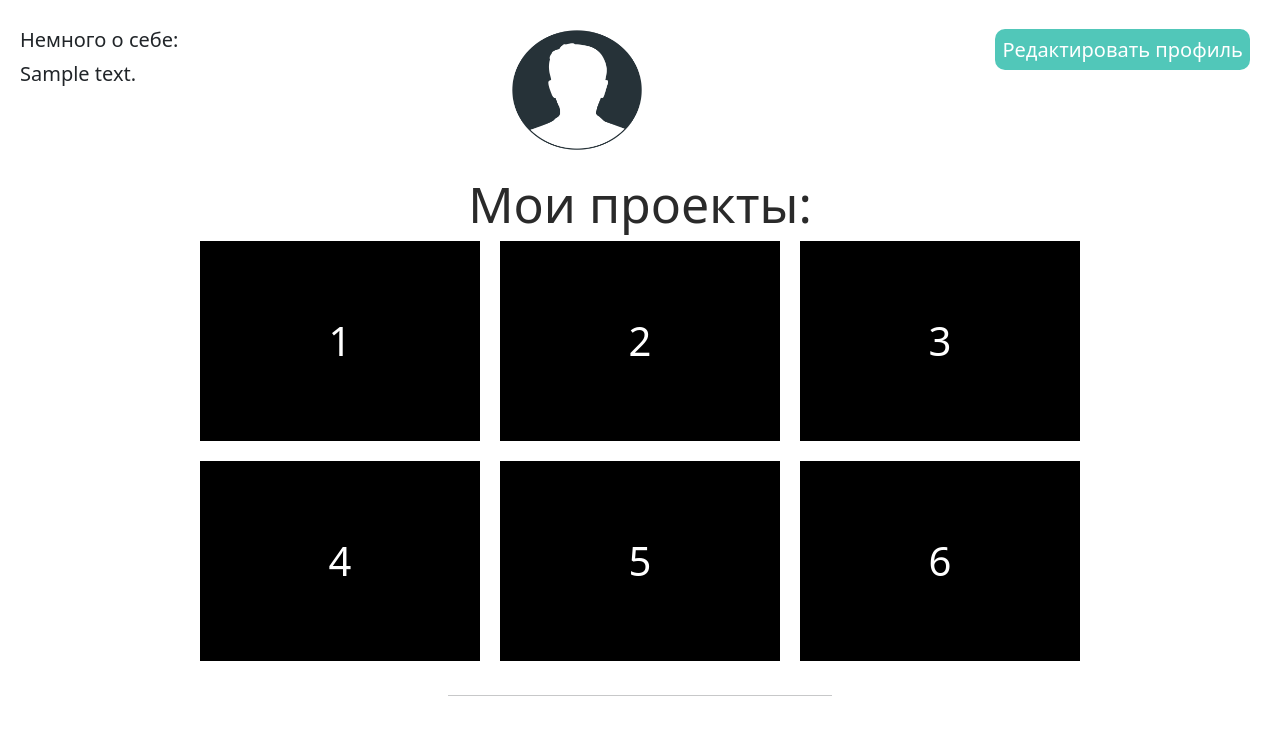
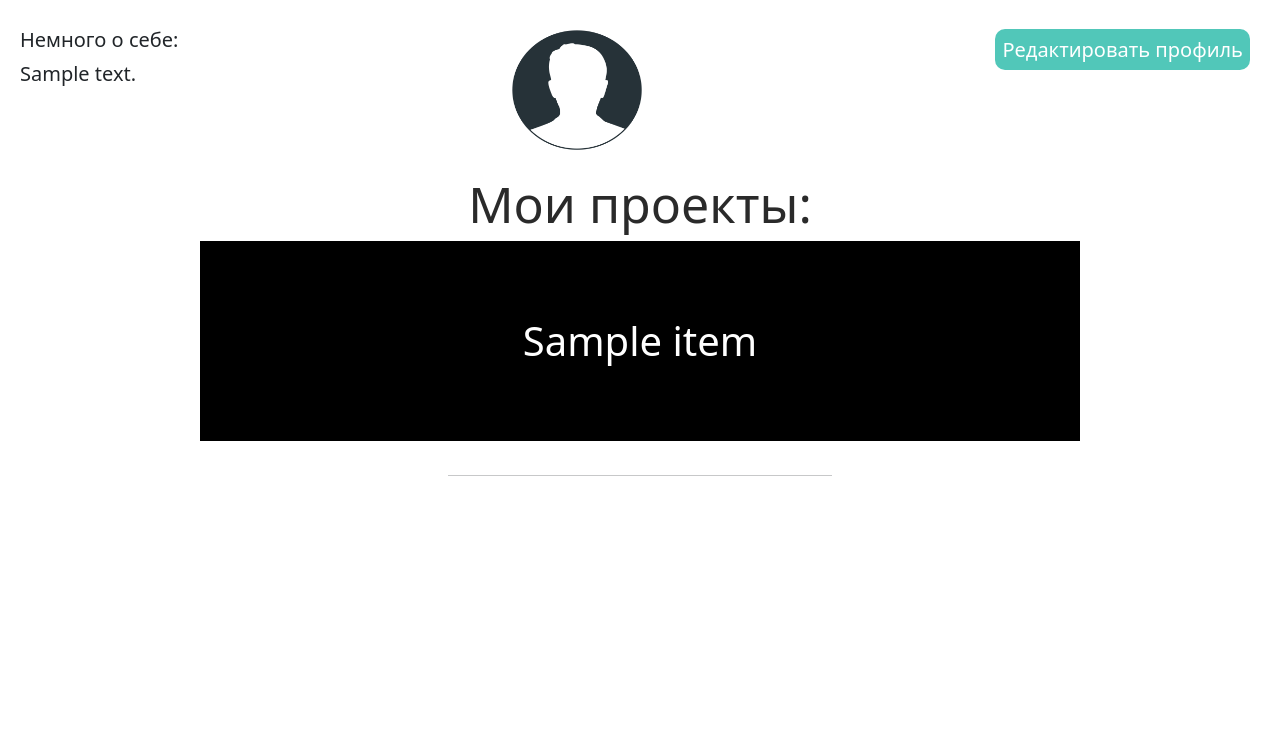
Before and after one commit to ShiderS/project-gallery, a Flask app: template templates/profile.html in a window 1280 px wide. Shown: the part 60-800 px from the top of the page. Run offline with Flask 2, Linux system fonts and the light colour scheme; the template is opened without the code that fills it: most values are stand-ins (such as "Sample title", 1, 10 or a date in 2020); parts of the project's set-up code (start-up, migrations or seed data) failed here and were passed over.

Commit message:
add view my projects in profile

```diff
--- a/main.py
+++ b/main.py
@@ -59,8 +59,11 @@ def user_profile():
     if current_user.is_authenticated:
         db_ses = db_session.create_session()
         user = db_ses.query(User).filter(User.id == current_user.get_id()).first()
+        id = current_user.get_id()
+        projects = db_ses.query(Projects).filter(Projects.user_id == id).all()
+        # print(projects.title)
         if user.about:
-            return render_template('profile.html', about_me=user.about)
+            return render_template('profile.html', about_me=user.about, projects=projects)
         else:
             return render_template('profile.html', about_me='Пока пусто :(')
 
--- a/templates/profile.html
+++ b/templates/profile.html
@@ -45,12 +45,9 @@
 
     <center><h1>Мои проекты:</h1></center>
     <div class="grid">
-        <div class="grid-item">1</div>
-        <div class="grid-item">2</div>
-        <div class="grid-item">3</div>
-        <div class="grid-item">4</div>
-        <div class="grid-item">5</div>
-        <div class="grid-item">6</div>
+        {% for i in projects %}
+        <div class="grid-item"><a class='project_link' href="/viewing_project/{{ i.id }}">{{ i.title }}</a></div>
+        {% endfor %}
     </div>
 
 
```
